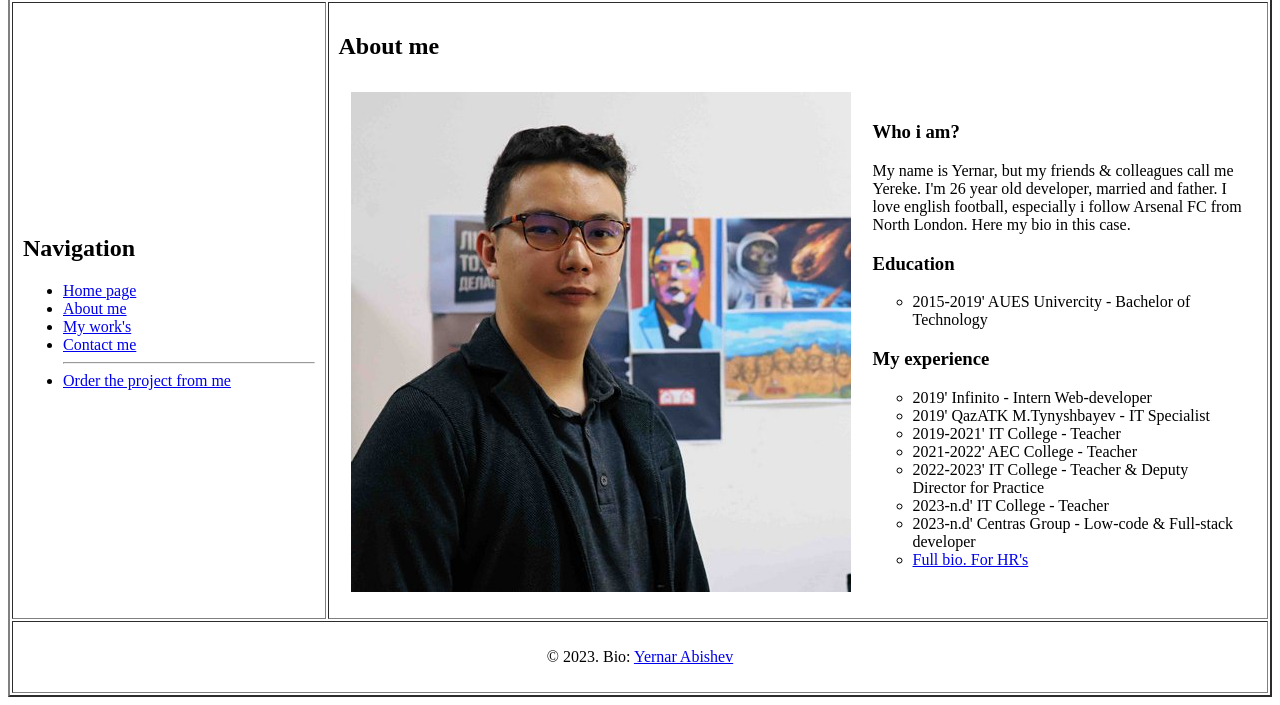
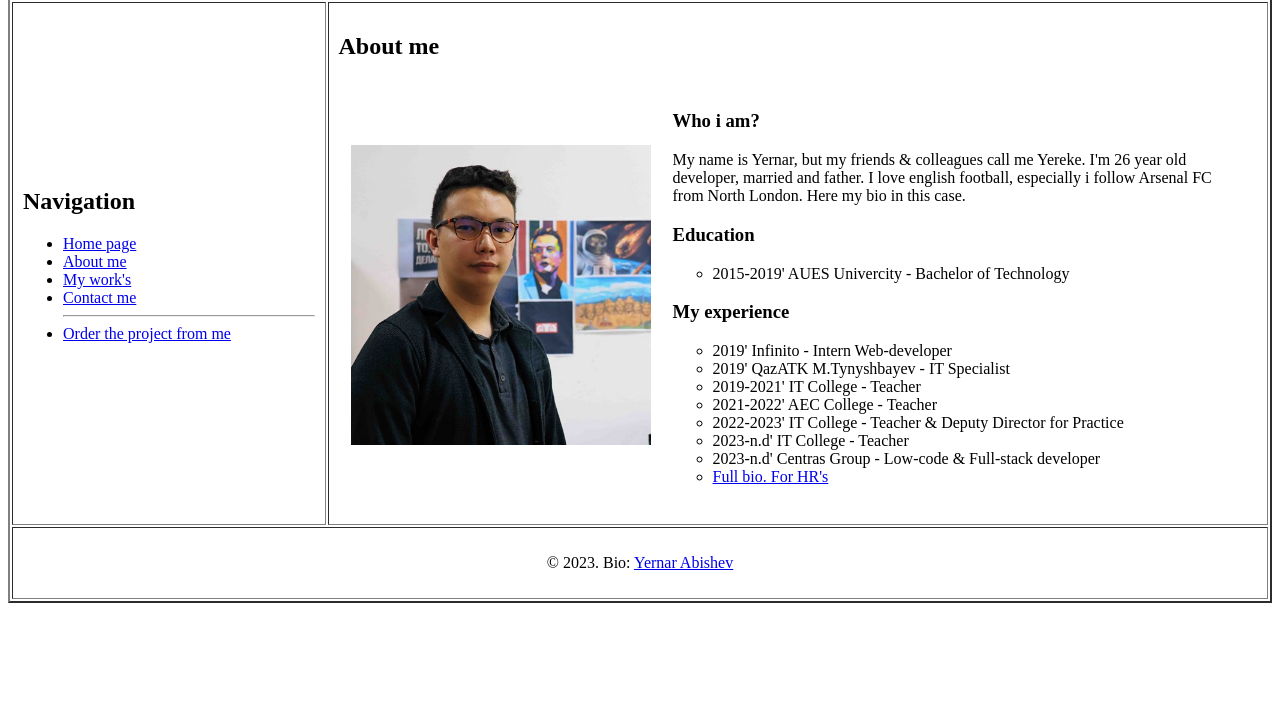
Before and after one commit to YernarAbishev/alpha-tech-first-portfolio, a plain HTML site: page public/about.html in a window 1280 px wide. Shown: the part 148-853 px from the top of the page. After the commit the page ends 800 px from the top, so only its background shows below. Drawn offline with Linux system fonts and the light colour scheme.

Commit message:
Update about.html

```diff
--- a/public/about.html
+++ b/public/about.html
@@ -37,7 +37,7 @@
                     <table cellpadding="10">
                         <tr>
                             <td>
-                                <img src="../assets/images/avatar10.jpeg" alt="Avatar">
+                                <img src="../assets/images/avatar10.jpeg" width="300px" alt="Avatar">
                             </td>
                             <td>
                                 <h3>Who i am?</h3>
```
